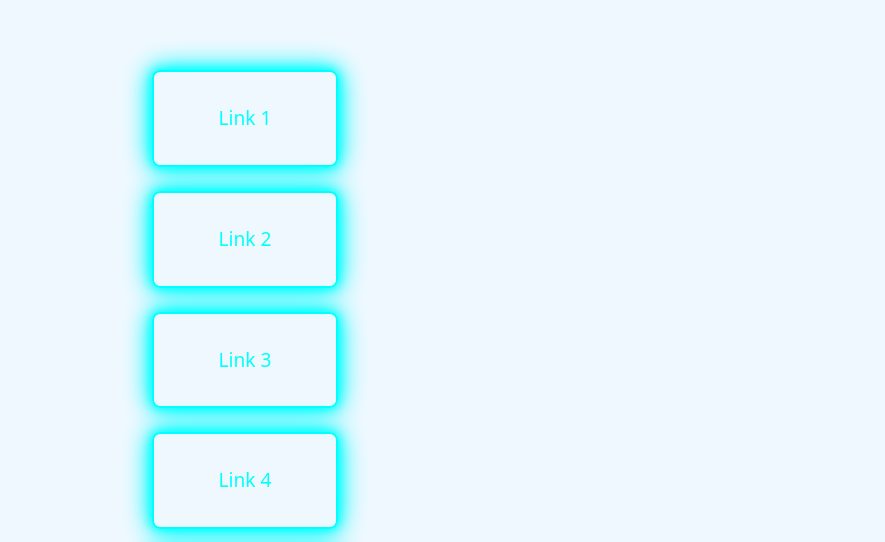
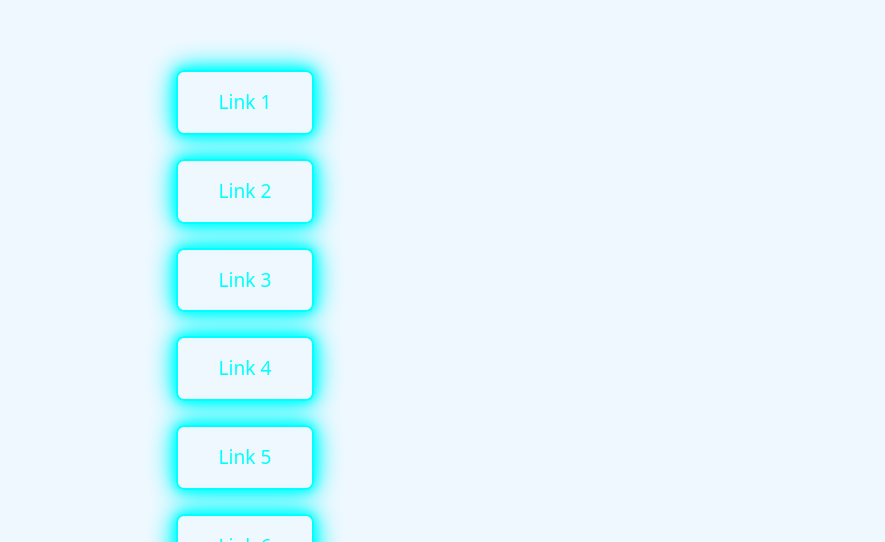
Before and after one commit to arinelson/sitedebio, a plain HTML site: page index.html in a window 1280 px wide. Shown: the part 258-800 px from the top of the page, without its empty margins (395-1280 px from the left). Drawn offline with nearby package versions, Linux system fonts and the light colour scheme.

Commit message:
Update styles.css

```diff
--- a/styles.css
+++ b/styles.css
@@ -40,7 +40,7 @@ body {
 
 .neon-button {
     display: inline-block;
-    padding: 2rem 4rem;
+    padding: 1rem 2.5rem;
     font-size: 1.2rem;
     color: var(--neon-blue);
     border: 2px solid var(--neon-blue);
```
